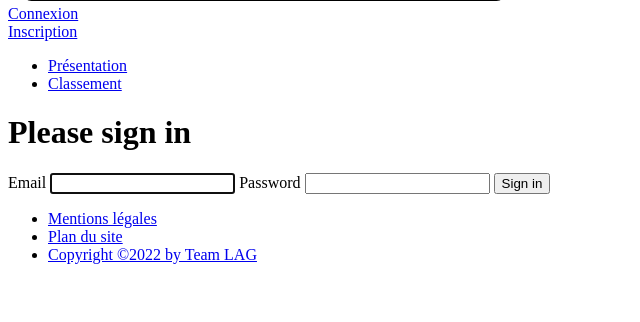
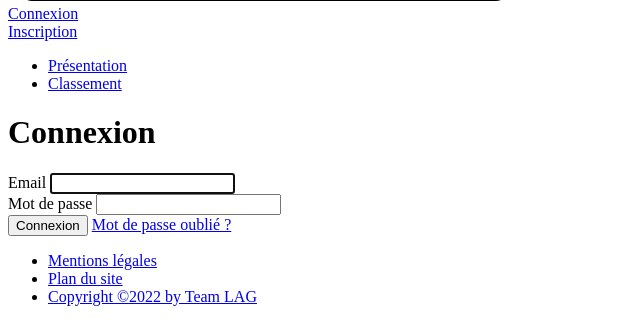
Before and after one commit to stuntmanmike87/404_Clicker, a Symfony app: template templates/security/login.html.twig in a window 1280 px wide. Shown: the part 519-841 px from the top of the page, without its empty margins (0-640 px from the left). Before the commit the page ends 783 px from the top, so only its background shows below. Run offline with Twig, Linux system fonts and the light colour scheme; the template is opened without the code that fills it, so the values that code supplies are empty; some libraries are stand-ins or nearby versions; some web fonts are replaced.

Commit message:
Ajout propriété token à l'entité User + styles template login form

```diff
--- a/templates/header.html.twig
+++ b/templates/header.html.twig
@@ -6,7 +6,7 @@
 		</a>
 		<div class="button">
 		<div class="user-panel">
-			<a href="#">Connexion</a>
+			<a href="{{ path('app_login')}}">Connexion</a>
 		</div>
         <div class="user-panel">
             <a href="#">Inscription</a>
--- a/templates/home/index.html.twig
+++ b/templates/home/index.html.twig
@@ -18,7 +18,6 @@
             </ul>
             <p class="home-wrapper-text">Surmonter le plus d'erreurs fera de vous le meilleur programmeur! </p>
         </div>
-
         {# Images #}
         <div class="image-container">
             <div>
--- a/templates/security/login.html.twig
+++ b/templates/security/login.html.twig
@@ -3,7 +3,8 @@
 {% block title %}Log in!{% endblock %}
 
 {% block body %}
-<form method="post">
+    <form class="form-container" method="post">
+        <div class="form-content">
             {% if error %}
                 <div class="alert alert-danger">{{ error.messageKey|trans(error.messageData, 'security') }}</div>
             {% endif %}
@@ -14,15 +15,19 @@
                 </div>
             {% endif %}
 
-    <h1 class="h3 mb-3 font-weight-normal">Please sign in</h1>
+            <h1 class="h3 mb-3 font-weight-normal">Connexion</h1>
+            <div class="form-field">
                 <label for="inputEmail">Email</label>
-    <input type="email" value="{{ last_username }}" name="email" id="inputEmail" class="form-control" autocomplete="email" required autofocus>
-    <label for="inputPassword">Password</label>
+                <input type="email" value="{{ '' }}" name="email" id="inputEmail" class="form-control" autocomplete="email" required autofocus>
+            </div>
+            <div class="form-field">
+                <label for="inputPassword">Mot de passe</label>
                 <input type="password" name="password" id="inputPassword" class="form-control" autocomplete="current-password" required>
-
                 <input type="hidden" name="_csrf_token"
                        value="{{ csrf_token('authenticate') }}"
                 >
+            </div>
+
 
         {#
             Uncomment this section and add a remember_me option below your firewall to activate remember me functionality.
@@ -34,9 +39,13 @@
                 </label>
             </div>
         #}
+        </div>
+        <div class="form-links">
+            <button class="btn btn-lg" type="submit">
+                Connexion
+            </button>
+            <a href="#">Mot de passe oublié ?</a>
+        </div>
+    </form>
 
-    <button class="btn btn-lg btn-primary" type="submit">
-        Sign in
-    </button>
-</form>
 {% endblock %}
```
Also changed, not shown: assets/styles/app.scss (+51 -1 lines), migrations/Version20220329143619.php (added, +31 -0 lines), src/Entity/User.php (+34 -0 lines), 1 other file. Lines whose indentation alone changed are shown as unchanged.
